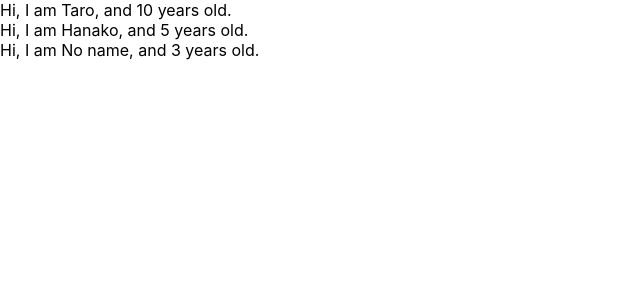
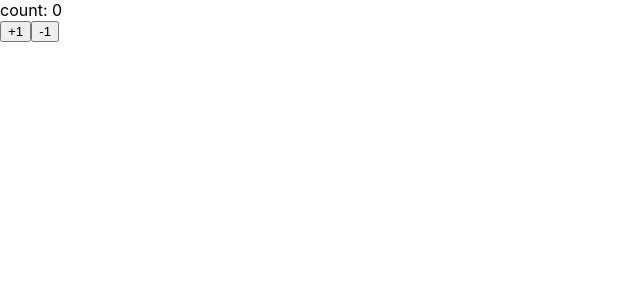
Before and after one commit to keita1484/udemy-react-redux-crud-application, a React (Create React App) app: page / in a window 1280 px wide. Shown: the top 300 px of the page, without its empty margins (0-640 px from the left). Built offline with nearby package versions, Linux system fonts and the light colour scheme.

Commit message:
learn state and setState

```diff
--- a/src/App.js
+++ b/src/App.js
@@ -1,31 +1,33 @@
 import React from 'react';
-import PropTypes from 'prop-types';
 
-// 関数コンポーネント
-const App = () => {
-  const profiles = [
-    { name: "Taro", age: 10 },
-    { name: "Hanako", age: 5 },
-    { name: "No name", age: 3 },
-  ];
-  return (
-    <div>
-      {
-        profiles.map((profile, index) => {
-          return <User name={profile.name} age={profile.age} key={index} />
-        })
-      }
-    </div>
-  );
-}
 
-const User = (props) => {
-  return <div>Hi, I am {props.name}, and {props.age} years old.</div>
-}
+const App = () => (<Counter></Counter>)
 
-User.propTypes = {
-  name: PropTypes.string,
-  age: PropTypes.number.isRequired
+class Counter extends React.Component {
+  constructor(props) {
+    super(props)
+    this.state = { count: 0 }
+  }
+
+  handlePlusButton = () => {
+    this.setState({ count: this.state.count + 1 })
+  }
+
+  handleMinusButton = () => {
+    const state = this.state.count;
+    if(state ===  0) return;
+    this.setState({ count: state - 1 })
+  }
+
+  render() {
+    return (
+      <React.Fragment>
+        <div>count: { this.state.count }</div>
+        <button onClick={this.handlePlusButton}>+1</button>
+        <button onClick={this.handleMinusButton}>-1</button>
+      </React.Fragment>
+    )
+  }
 }
 
 export default App;
```
